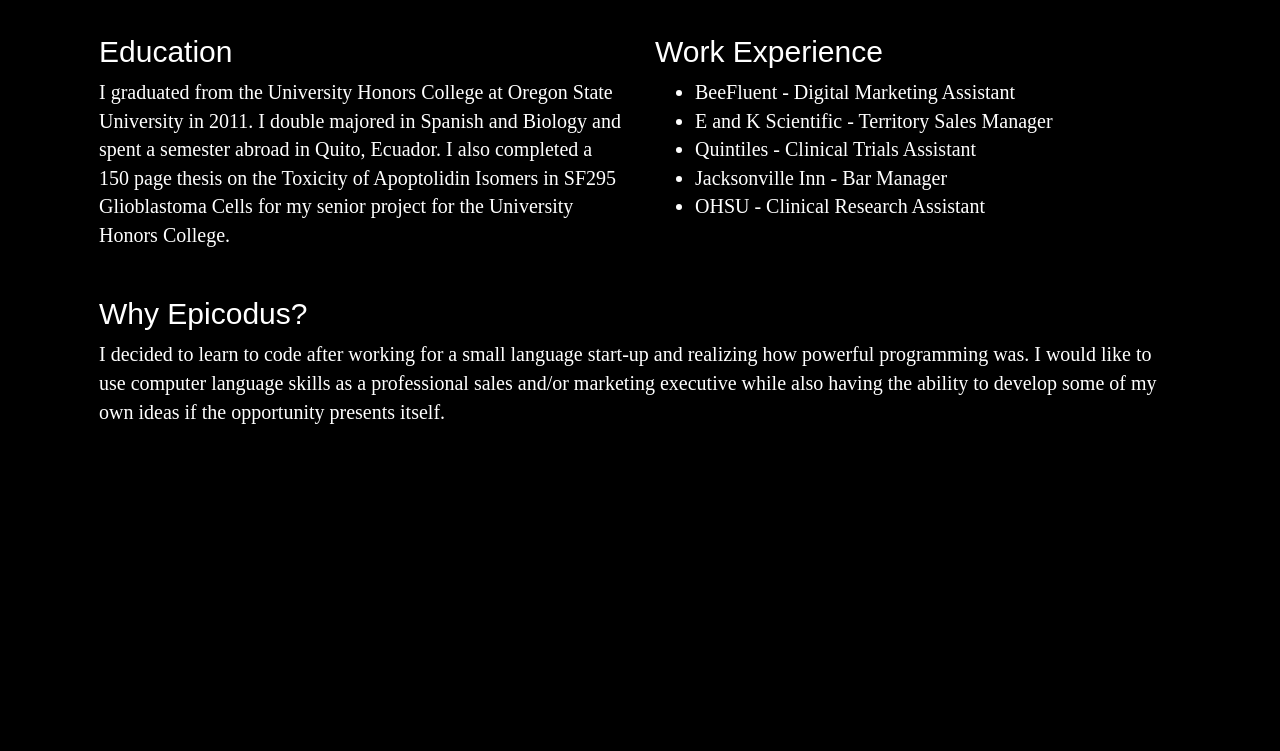
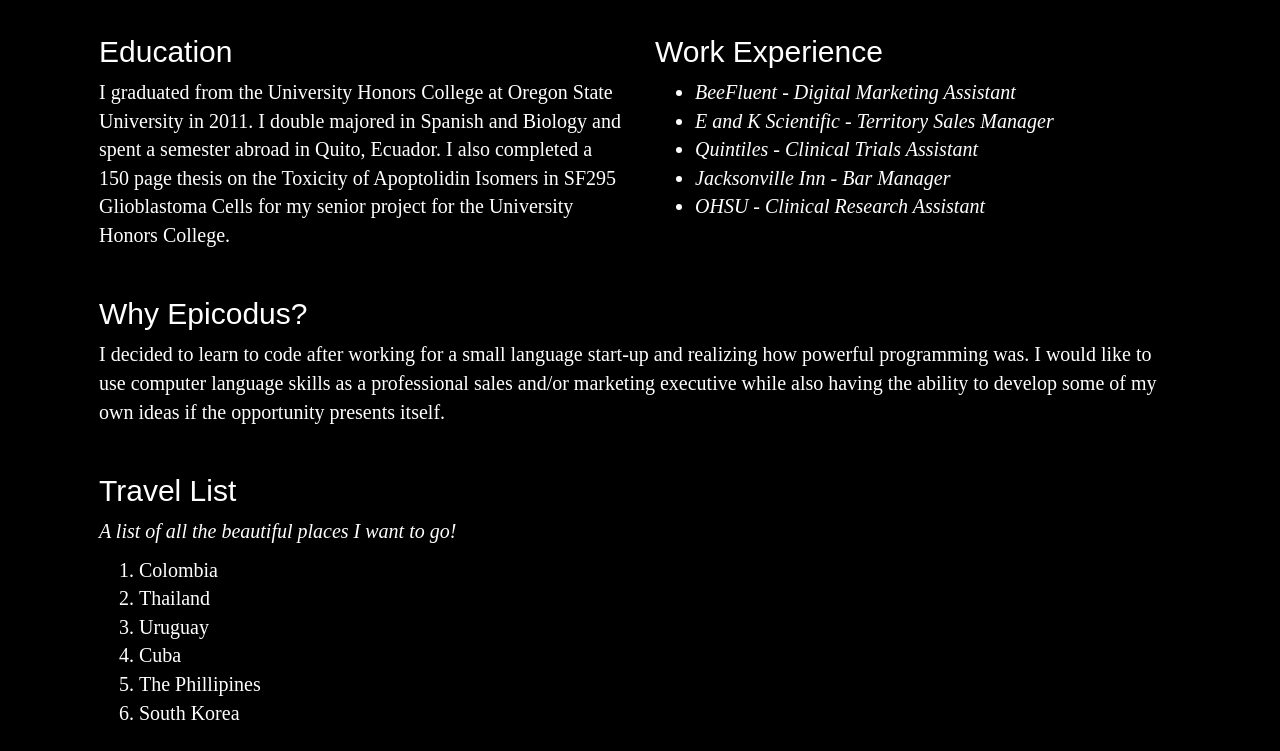
Before and after one commit to annalovelace3/Portfolio, a plain HTML site: page index.html in a window 1280 px wide. Shown: the part 1160-1911 px from the top of the page. Before the commit the page ends 1610 px from the top, so only its background shows below. Drawn offline with Linux system fonts and the light colour scheme.

Commit message:
It will add all of the inline elements I was missing as well as cascading.

```diff
--- a/css/styles.css
+++ b/css/styles.css
@@ -63,6 +63,7 @@ a{
 
 body{
   background-color:black;
+  font-family: sans-serif;
 }
 
 #quote{
@@ -90,3 +91,12 @@ h3{
   height: 400px;
   width: 400px;
 }
+
+.text ul {
+  font-style: italic;
+}
+
+.travel {
+  font-size: 20px;
+  font-style: italic;
+}
--- a/index.html
+++ b/index.html
@@ -23,7 +23,7 @@
         <img class="main" src="pics/tikal.jpg" alt="tikal">
         <div class="sidebar">
           <img class="img-circle" src="pics/Anna.jpg" alt="Anna">
-          <h2>Current Projects</h2>
+          <h2><em>Current Projects</em></h2>
           <p class="lead">HTML and CSS</p>
           <ul class="projects">
             <li><a href="#">The Queen</a></li>
@@ -36,7 +36,7 @@
       </div>
 
       <div id="quote">
-        <p>Life is an adventure. Take risks.</p>
+        <p>Life is an adventure.<strong>Take risks.</strong></p>
       </div>
 
 
@@ -91,6 +91,23 @@
 
       </div>
 
+      <div class="row">
+        <div class="col-sm-12">
+          <h3>Travel List</h3>
+          <p><span class="travel">A list of all the beautiful places I want to go!</span></p>
+          <div class="text">
+            <ol>
+              <li>Colombia</li>
+              <li>Thailand</li>
+              <li>Uruguay</li>
+              <li>Cuba</li>
+              <li>The Phillipines</li>
+              <li>South Korea</li>
+            </ol>
+          </div>
+        </div>
+      </div>
+
 
 
     </div>
```
